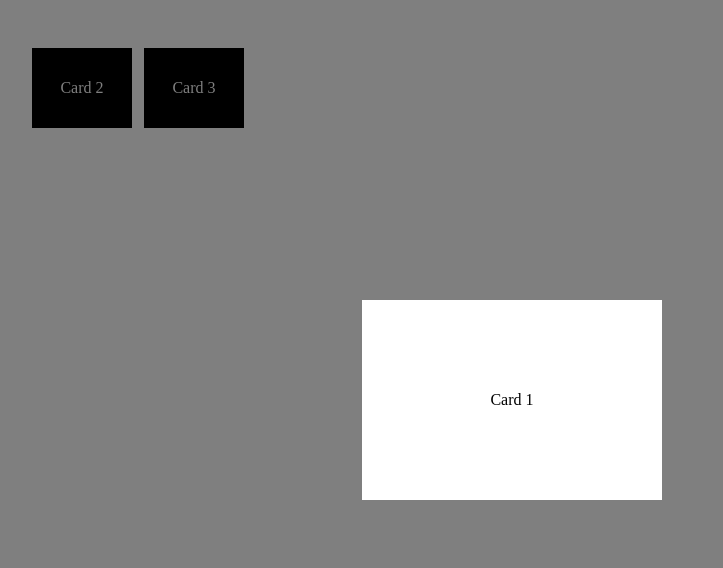
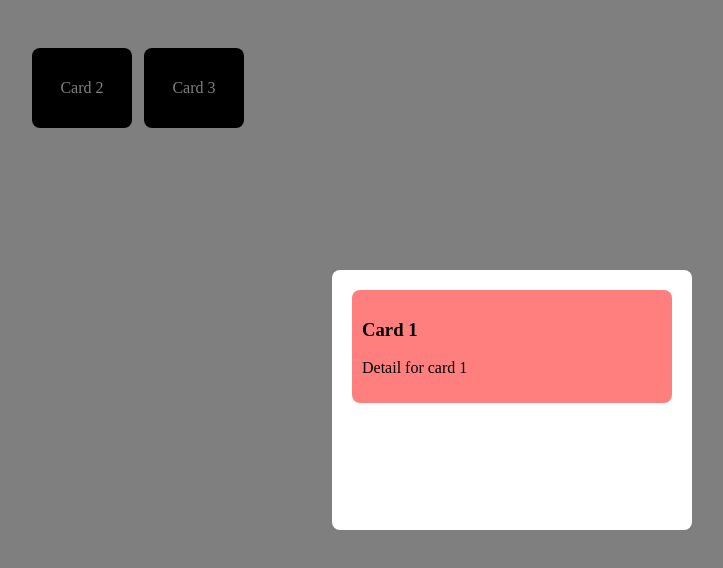
Before and after one commit to HarryKim24/framer-motion-basic, a React (Vite) app: page / in a window 1280 px wide. Both pictures are taken after a click on the element "Card 1". Shown: the top 568 px of the page, without its empty margins (128-851 px from the left). Built offline with nearby package versions, Linux system fonts and the light colour scheme.

Commit message:
add SharedLayoutCardVariants

```diff
--- a/src/App.jsx
+++ b/src/App.jsx
@@ -8,12 +8,13 @@ import StaggerList from './components/StaggerList'
 import StaggerPresence from './components/StaggerPresence'
 import LayoutList from './components/LayoutList'
 import SharedLayoutCard from './components/SharedLayoutCard'
+import SharedLayoutCardVariants from './components/SharedLayoutCardVariants'
 
 function App() {
 
   return (
     <div style={{ padding: 40 }}>
-      <SharedLayoutCard />
+      <SharedLayoutCardVariants />
     </div>
   )
 }
--- /dev/null
+++ b/src/components/SharedLayoutCardVariants.jsx
@@ -0,0 +1,110 @@
+import { useState } from 'react';
+import { AnimatePresence, motion } from 'framer-motion';
+
+const items = [
+  { id: 1, title: 'Card 1', desc: 'Detail for card 1' },
+  { id: 2, title: 'Card 2', desc: 'Detail for card 2' },
+  { id: 3, title: 'Card 3', desc: 'Detail for card 3' },
+];
+
+const modalContentVariants = {
+  hidden: {
+    opacity: 0,
+    scale: 0,
+    backgroundColor: "rgba(255,0,0,0.1)",
+  },
+  visible: {
+    opacity: 1,
+    scale: 1,
+    rotate: 0,
+    backgroundColor: "rgba(255,0,0,0.5)",
+    transition: {
+      delay: 0.1,
+      duration: 0.5,
+      ease: "easeOut",
+    },
+  },
+  exit: {
+    opacity: 0,
+    scale: 0,
+    transition: {
+      duration: 0.4,
+    },
+  },
+};
+
+
+const SharedLayoutCardVariants = () => {
+
+  const [selectedId, setSelectedId] = useState(null);
+
+  const selectedItem = items.find(item => item.id === selectedId);
+
+  return (
+    <div>
+      <div style={{ display: 'flex', gap: 12 }}>
+        {items.map(item => (
+          <motion.div
+            key={item.id}
+            layoutId={item.id}
+            onClick={() => setSelectedId(item.id)}
+            style={{
+              width: 100,
+              height: 80,
+              background: 'black',
+              color: 'white',
+              display: 'flex',
+              alignItems: 'center',
+              justifyContent: 'center',
+              cursor: 'pointer',
+              borderRadius: 8,
+            }}
+          >
+            {item.title}
+          </motion.div>
+        ))}
+      </div>
+
+      <AnimatePresence>
+        {selectedItem && (
+          <motion.div
+            style={{
+              position: 'fixed',
+              inset: 0,
+              background: 'rgba(0, 0, 0, 0.5)',
+              display: 'flex',
+              alignItems: 'center',
+              justifyContent: 'center'
+            }}
+            onClick={() => setSelectedId(null)}
+          >
+            <motion.div
+              layoutId={selectedItem.id}
+              style={{
+                width: 320,
+                height: 220,
+                background: 'white',
+                borderRadius: 8,
+                padding: 20,
+              }}
+              onClick={e => e.stopPropagation()}
+            >
+              <motion.div
+                variants={modalContentVariants}
+                initial='hidden'
+                animate='visible'
+                exit='exit'
+                style={{ padding: 10, borderRadius: 8 }}
+              >
+                <h3>{selectedItem.title}</h3>
+                <p>{selectedItem.desc}</p>
+              </motion.div>
+            </motion.div>
+          </motion.div>
+        )}
+      </AnimatePresence>
+    </div>
+  )
+}
+
+export default SharedLayoutCardVariants
```
